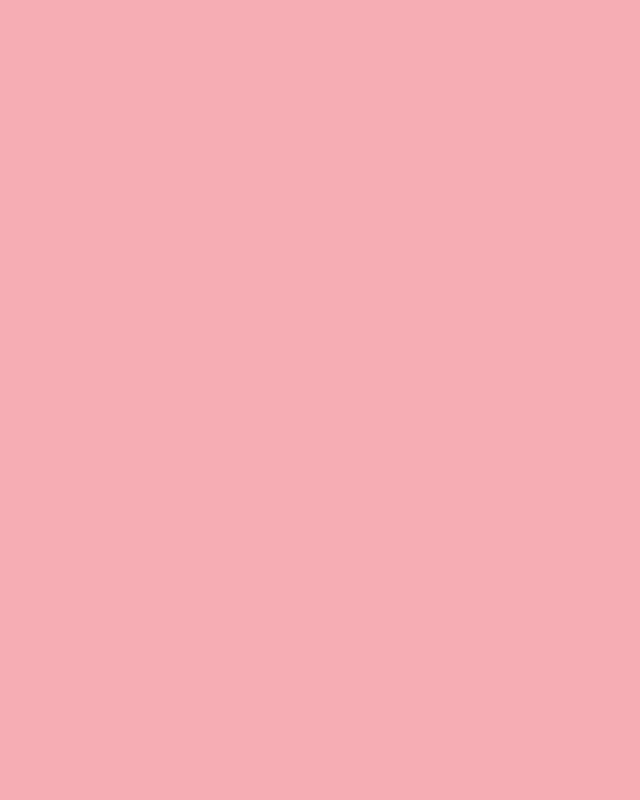
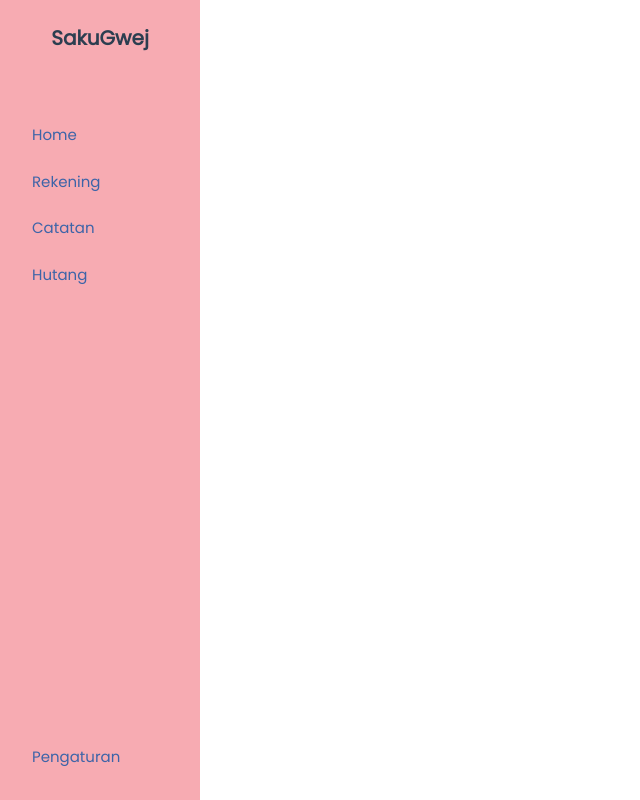
Before and after one commit to DzakyFattan/SakuGwej-Frontend, a Vue app: page /dashboard in a window 1280 px wide. Before the commit this address had no page. Shown: the whole page, without its empty margins (0-640 px from the left). Built offline with nearby package versions, Linux system fonts and the light colour scheme.

Commit message:
feat: add navigation bar; add tailwind css

```diff
--- a/package.json
+++ b/package.json
@@ -3,7 +3,7 @@
   "version": "0.0.0",
   "private": true,
   "scripts": {
-    "dev": "WATCHPACK_POLLING=true vite --host",
+    "dev": "vite --host",
     "build": "run-p type-check build-only",
     "preview": "vite preview",
     "test:unit": "vitest --environment jsdom --root src/",
@@ -26,11 +26,14 @@
     "@vue/eslint-config-typescript": "^11.0.0",
     "@vue/test-utils": "^2.2.6",
     "@vue/tsconfig": "^0.1.3",
+    "autoprefixer": "^10.4.13",
     "eslint": "^8.22.0",
     "eslint-plugin-vue": "^9.3.0",
     "jsdom": "^20.0.3",
     "npm-run-all": "^4.1.5",
+    "postcss": "^8.4.21",
     "prettier": "^2.7.1",
+    "tailwindcss": "^3.2.7",
     "typescript": "~4.7.4",
     "vite": "^4.0.0",
     "vitest": "^0.25.6",
--- /dev/null
+++ b/postcss.config.js
@@ -0,0 +1,6 @@
+module.exports = {
+  plugins: {
+    tailwindcss: {},
+    autoprefixer: {},
+  },
+}
--- a/src/assets/base.css
+++ b/src/assets/base.css
@@ -38,20 +38,6 @@
   --section-gap: 160px;
 }
 
-@media (prefers-color-scheme: dark) {
-  :root {
-    --color-background: var(--vt-c-black);
-    --color-background-soft: var(--vt-c-black-soft);
-    --color-background-mute: var(--vt-c-black-mute);
-
-    --color-border: var(--vt-c-divider-dark-2);
-    --color-border-hover: var(--vt-c-divider-dark-1);
-
-    --color-heading: var(--vt-c-text-dark-1);
-    --color-text: var(--vt-c-text-dark-2);
-  }
-}
-
 *,
 *::before,
 *::after {
--- a/src/assets/main.css
+++ b/src/assets/main.css
@@ -1,18 +1,13 @@
 @import './base.css';
+
+@tailwind base;
+@tailwind components;
+@tailwind utilities;
 
 :root {
   --ryo: #3D64A8;
   --bocchi: #F7ABB2;
   --white: #FFFFFF;
-}
-
-
-#app {
-  max-width: 1280px;
-  margin: 0 auto;
-  padding: 2rem;
-
-  font-weight: normal;
 }
 
 
@@ -44,21 +39,6 @@ a {
 body {
   display: flex;
   place-items: center;
-  background-color: var(--bocchi);
-}
-
-.flex {
-  display: flex;
-  align-items: center;
-  justify-content: center;
-}
-
-.flex-column {
-  flex-direction: column;
-}
-
-.flex-row {
-  flex-direction: row;
 }
 
 .input-field {
@@ -87,6 +67,10 @@ body {
   margin: auto;
 }
 
+.form-bg {
+  background: var(--bocchi);
+}
+
 .form-container {
   background: var(--white);
   box-shadow: 0px 4px 4px rgba(0, 0, 0, 0.25);
@@ -104,3 +88,37 @@ button {
   font-weight: 700;
   cursor: pointer;
 }
+
+.navigation-bar {
+  display: flex;
+  flex-direction: column;
+  padding: 0 2rem;
+  height: 100vh;
+  width: 200px;
+  padding-top: 24px;
+  background-color: var(--bocchi);
+}
+
+.navigation-bar-items {
+  display: flex;
+  flex-direction: column;
+  background-color: var(--bocchi);
+  margin-top: 48px;
+}
+
+.navigation-bar-item {
+  margin-top: 24px;
+}
+
+.app-container {
+  display: flex;
+  flex-direction: row;
+  justify-content: space-between;
+  width: 100%;
+  height: 100%;
+}
+
+#app {
+  width: 100%;
+  height: 100%;
+}
--- a/src/components/Login.vue
+++ b/src/components/Login.vue
@@ -1,13 +1,11 @@
 <script setup lang="ts">
-defineProps<{
-  msg: string;
-}>();
 </script>
 
 <template>
-  <div class="form-container flex flex-column">
+  <div class="form-bg w-full h-screen flex">
+    <div class="form-container flex flex-col place-items-center m-auto">
       <h1 class="blue text-center mb-title-form">Login</h1>
-    <div class="flex flex-column">
+      <div class="flex flex-col place-items-center">
         <input
           class="input-field mb-field-form"
           v-model="username"
@@ -22,7 +20,8 @@ defineProps<{
       <p class="text-center mb-24">
         Belum punya Akun? <a href="/register">Register</a> di sini!
       </p>
-    <button class="">Login</button>
+      <button class="mx-auto">Login</button>
+    </div>
   </div>
 </template>
 
--- /dev/null
+++ b/src/components/NavigationBar.vue
@@ -0,0 +1,22 @@
+<script setup lang="ts">
+
+</script>
+
+<template>
+  <div class="navigation-bar">
+    <p class="font-bold text-center text-xl">SakuGwej</p>
+    <div class="flex flex-col justify-between h-full">
+      <div class="navigation-bar-items flex flex-col">
+        <a href="/home" class="navigation-bar-item">Home</a>
+        <a href="/rekening" class="navigation-bar-item">Rekening</a>
+        <a href="/catatan" class="navigation-bar-item">Catatan</a>
+        <a href="/hutang" class="navigation-bar-item">Hutang</a>
+      </div>
+      <a href="/pengaturan" class="mb-8">Pengaturan</a>
+    </div>
+  </div>
+</template>
+
+<style scoped>
+
+</style>
--- a/src/router/index.ts
+++ b/src/router/index.ts
@@ -4,11 +4,6 @@ import HomeView from "../views/HomeView.vue";
 const router = createRouter({
   history: createWebHistory(import.meta.env.BASE_URL),
   routes: [
-    {
-      path: "/",
-      name: "home",
-      component: HomeView,
-    },
     {
       path: "/about",
       name: "about",
@@ -20,10 +15,14 @@ const router = createRouter({
     {
       path: "/login",
       name: "login",
-      // route level code-splitting
-      // this generates a separate chunk (About.[hash].js) for this route
-      // which is lazy-loaded when the route is visited.
       component: () => import("../views/LoginView.vue"),
+    },
+    {
+      // cuma template
+      // elemen home, rekening, catatan, dan hutang tambah lagi di bawah
+      path: "/dashboard",
+      name: "dashboard",
+      component: () => import("../views/DashboardView.vue"),
     },
   ],
 });
--- /dev/null
+++ b/src/views/DashboardView.vue
@@ -0,0 +1,14 @@
+<script setup lang="ts">
+import Login from "../components/Login.vue";
+import NavigationBar from "../components/NavigationBar.vue";
+</script>
+
+<!-- Template buat dashboard -->
+<template>
+  <main>
+    <div class="app-container">
+      <NavigationBar />
+      <div></div>
+    </div>
+  </main>
+</template>
--- /dev/null
+++ b/tailwind.config.js
@@ -0,0 +1,11 @@
+/** @type {import('tailwindcss').Config} */
+module.exports = {
+  content: [
+    "./index.html",
+    "./src/**/*.{vue,js,ts,jsx,tsx}"
+  ],
+  theme: {
+    extend: {},
+  },
+  plugins: [],
+}
```
Also changed, not shown: 1 other file (tests, documents, lock files or other folders). Lines whose indentation alone changed are shown as unchanged.
